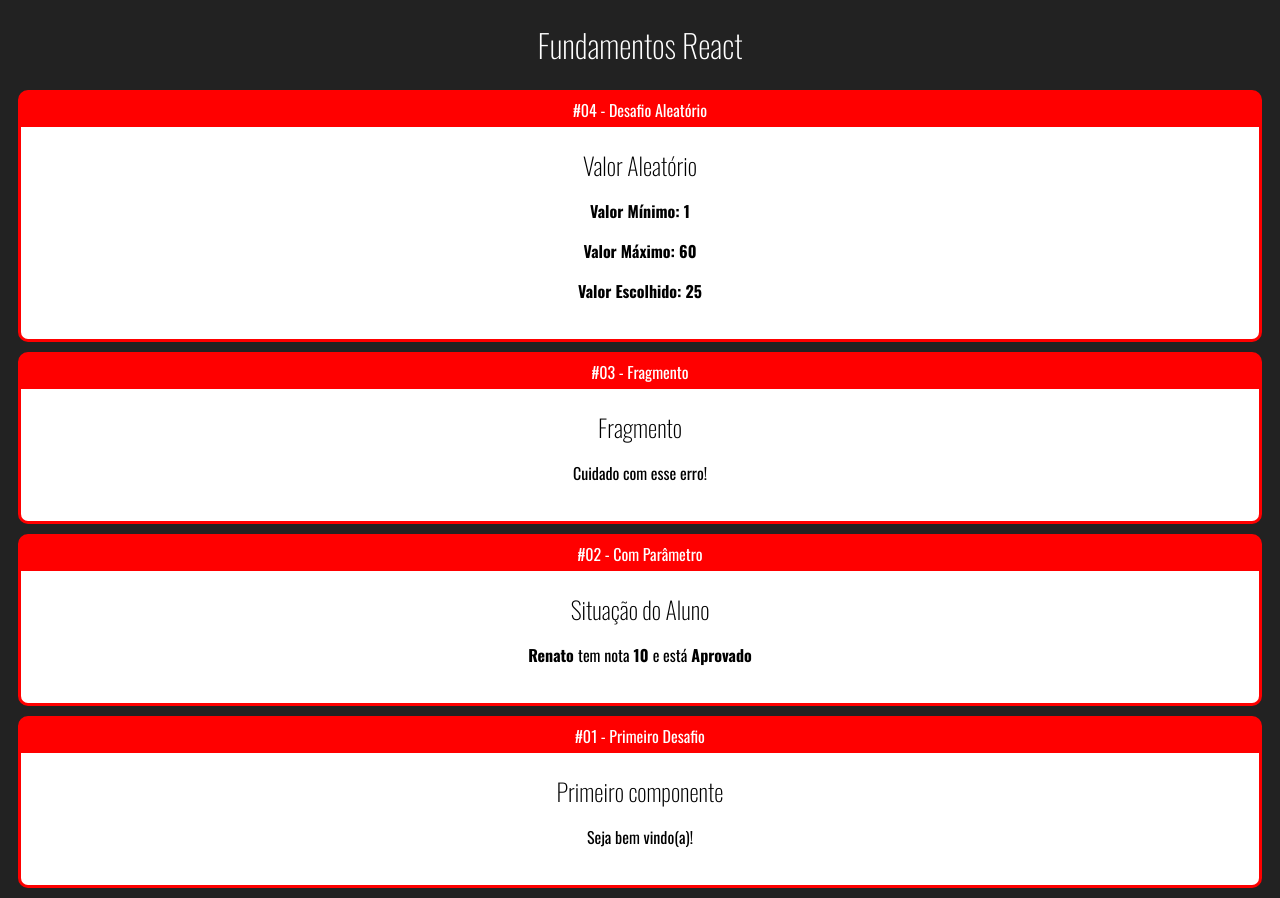
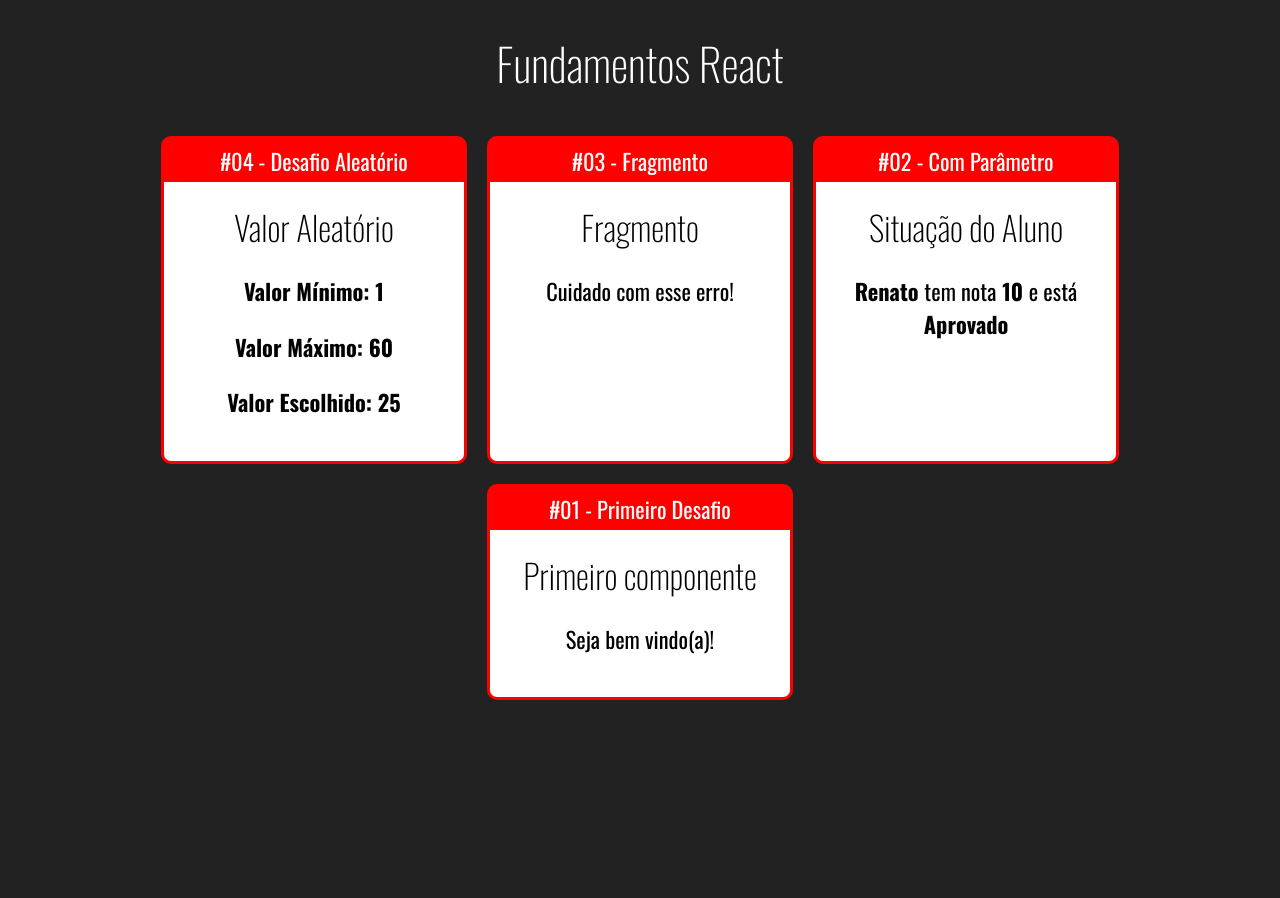
Before and after one commit to renatolobo1/Curso-react, a React (Create React App) app: page / in a window 1280 px wide. After the commit the page ends 800 px from the top, so only its background shows below. Built offline with nearby package versions, Linux system fonts and the light colour scheme.

Commit message:
Componente card #02

```diff
--- /dev/null
+++ b/src/App.css
@@ -0,0 +1,6 @@
+.App .Cards {
+  display: flex;
+  justify-content:center;
+  flex-wrap: wrap;
+
+}
--- a/src/App.jsx
+++ b/src/App.jsx
@@ -1,3 +1,4 @@
+import './App.css';
 import React from 'react';
 
 import Card from './components/layout/Card';
@@ -7,8 +8,9 @@
 import Fragmento from './components/basicos/Fragmento';
 
 export default () => (
-  <div id="app">
+  <div className="App">
     <h1> Fundamentos React </h1>
+    <div className="Cards">
 
       <Card titulo="#04 - Desafio Aleatório">
         <Aleatório min={1} max={60} />
@@ -31,4 +33,6 @@
         <Primeiro></Primeiro>
       </Card>
     </div>
+
+  </div>
 );
--- a/src/components/layout/Card.css
+++ b/src/components/layout/Card.css
@@ -4,6 +4,11 @@
   border-radius: 10px;
   overflow: hidden;
   margin: 10px;
+
+  display: flex;
+  flex-direction: column;
+  min-width: 300px;
+  max-width: 300px;
 }
 
 .Card .Title {
@@ -13,6 +18,7 @@
 }
 
 .Card .Content {
+  flex: 1;
   background-color:#fff;
   color: #000;
   padding: 20px;
--- a/src/index.css
+++ b/src/index.css
@@ -3,6 +3,7 @@
   background-color: #222;
   color: #fff;
   text-align:center ;
+  font-size: 1.4rem;
 }
 
 h1, h2, h3 {
```
Lines whose indentation alone changed are shown as unchanged.
